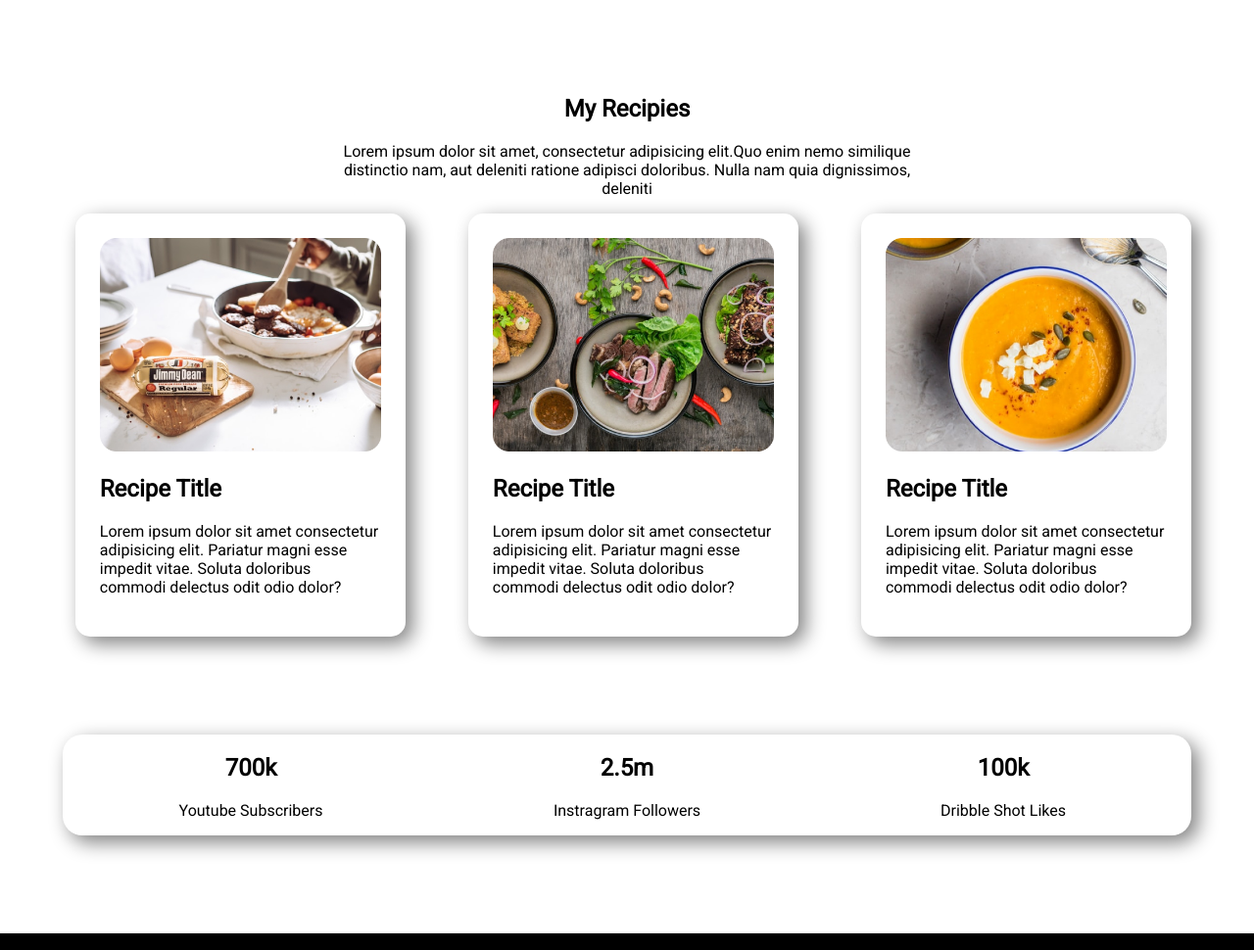
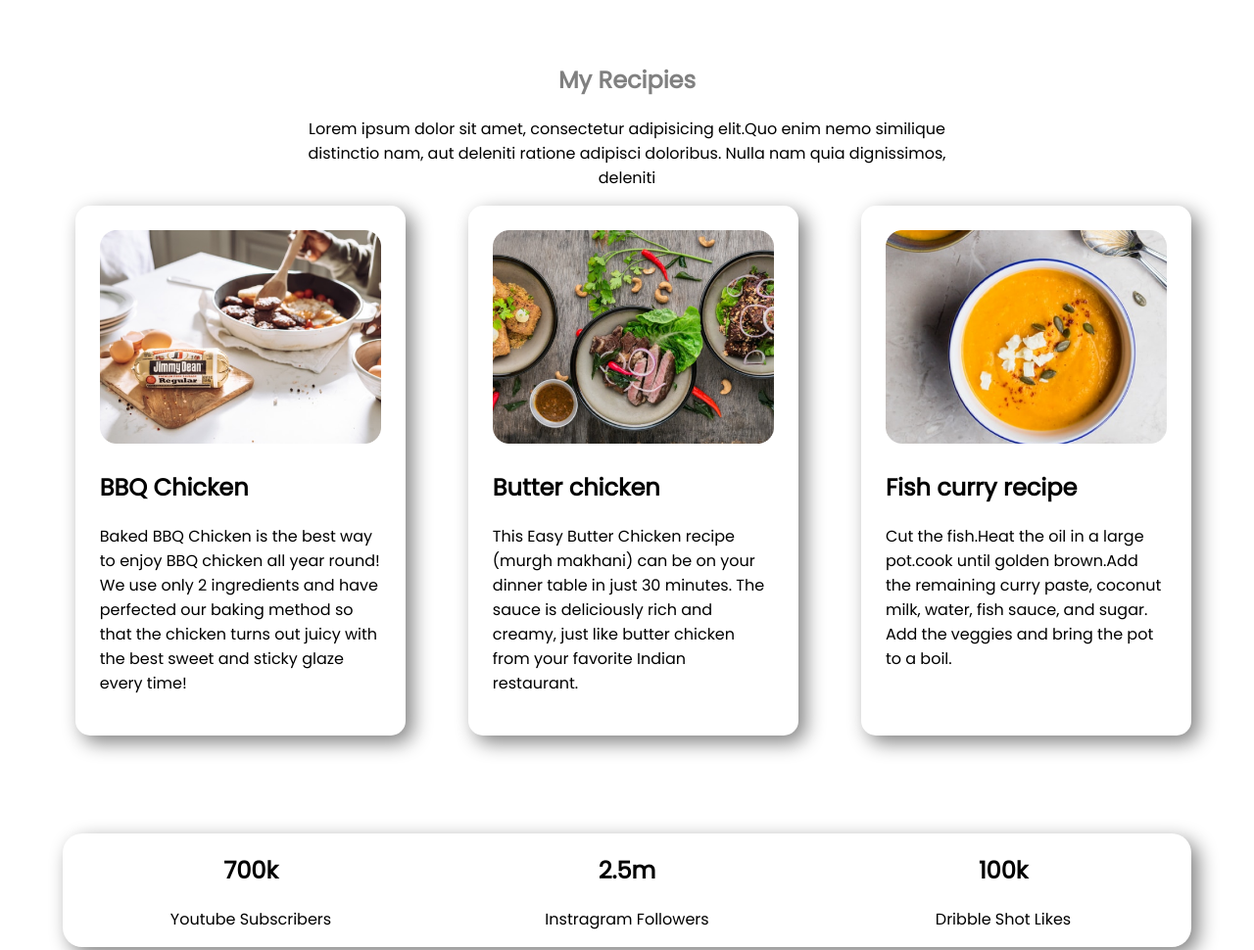
Before and after one commit to Aklima-akter/assignment-1, a plain HTML site: page index.html in a window 1280 px wide. Shown: the part 1209-2179 px from the top of the page at 98% size. Drawn offline with Linux system fonts and the light colour scheme.

Commit message:
final commit

```diff
--- a/index.html
+++ b/index.html
@@ -8,15 +8,15 @@
     <title>Food Network</title>
     <link rel="preconnect" href="https://fonts.googleapis.com">
     <link rel="preconnect" href="https://fonts.gstatic.com" crossorigin>
-    <link href="https://fonts.googleapis.com/css2?family=Roboto&display=swap" rel="stylesheet">
+    <link href="https://fonts.googleapis.com/css2?family=Poppins&display=swap" rel="stylesheet">
     <link rel="stylesheet" href="style.css">
 </head>
 
 <body>
     <section class="flexible-container">
         <div class="half-width">
-            <h1>Skip The Diet, <br> Just Eat Healthy <br>With Food Network </h1>
-            <p>Imagine you don't need a diet <br> beause you provide healthy and delicious food for you!</p>
+            <h1> <span class="food-color">Skip</span> The Diet, <br> Just Eat Healthy <br>With Food Network </h1>
+            <p>Imagine you don't need a diet beause you provide <br> healthy and delicious food for you!</p>
             <a class="link-button" href="#">Order Food</a>
         </div>
         <div>
@@ -28,7 +28,7 @@
             <img class="sec-img" src="images/Person Image.png" alt="">
         </div>
         <div class="half-width2">
-            <h2>About me</h2>
+            <h2 class="gray">About me</h2>
             <p>I am Aklima.I live in Dhaka.My family live in Brahmanbaria.I completed my SSC exam from Moinpur high
                 school and HSC Comilla govt. college.Now i am studing in lalmatia mohila college. My family member are
                 six person. I have three brothers. I am oider from their.</p>
@@ -37,7 +37,7 @@
     </section>
 
     <section>
-        <h1 class="third-section-para">My Recipies</h1>
+        <h1 class="third-section-para"><span class="gray">My Recipies</span></h1>
         <p class="third-section-para"> Lorem ipsum dolor sit amet, consectetur adipisicing elit.Quo enim nemo similique
             <br>
             distinctio nam, aut deleniti ratione adipisci doloribus. Nulla
@@ -46,21 +46,23 @@
         <div class="flexible-container">
             <div class="recipe-title1">
                 <img class="recipe-cover-pic" src="images/Project Cover.jpg" alt="food pic">
-                <h1>Recipe Title</h1>
-                <p>Lorem ipsum dolor sit amet consectetur adipisicing elit. Pariatur magni esse impedit vitae. Soluta
-                    doloribus commodi delectus odit odio dolor?</p>
+                <h1>BBQ Chicken</h1>
+                <p>Baked BBQ Chicken is the best way to enjoy BBQ chicken all year round! We use only 2 ingredients and
+                    have perfected our baking method so that the chicken turns out juicy with the best sweet and sticky
+                    glaze every time!</p>
             </div>
             <div class="recipe-title2">
                 <img class="recipe-cover-pic" src="images/Project Cover1.jpg" alt="food pic">
-                <h1>Recipe Title</h1>
-                <p>Lorem ipsum dolor sit amet consectetur adipisicing elit. Pariatur magni esse impedit vitae. Soluta
-                    doloribus commodi delectus odit odio dolor?</p>
+                <h1>Butter chicken</h1>
+                <p>This Easy Butter Chicken recipe (murgh makhani) can be on your dinner table in just 30 minutes. The
+                    sauce is deliciously rich and creamy, just like butter chicken from your favorite Indian restaurant.
+                </p>
             </div>
             <div class="recipe-title3">
                 <img class="recipe-cover-pic" src="images/Project Cover.png" alt="food pic">
-                <h1>Recipe Title</h1>
-                <p>Lorem ipsum dolor sit amet consectetur adipisicing elit. Pariatur magni esse impedit vitae. Soluta
-                    doloribus commodi delectus odit odio dolor?</p>
+                <h1>Fish curry recipe</h1>
+                <p>Cut the fish.Heat the oil in a large pot.cook until golden brown.Add the remaining curry paste,
+                    coconut milk, water, fish sauce, and sugar. Add the veggies and bring the pot to a boil.</p>
             </div>
         </div>
 
--- a/style.css
+++ b/style.css
@@ -1,5 +1,5 @@
 body{
-    font-family: 'Roboto', sans-serif;
+    font-family: 'Poppins', sans-serif;
     margin: 0;
 }
 .flexible-container{
@@ -11,6 +11,10 @@ body{
     padding: 10px 20px;
     background-image: radial-gradient(orange, tomato);
     border-radius: 25px;
+    color: white;
+}
+.gray{
+    color: grey;
 }
 .half-width2 p{
     padding-bottom: 50px;
@@ -19,11 +23,12 @@ body{
     padding-bottom: 30px;
 }
 .half-width h1{
-    font-size: 70px;
+    font-size: 50px;
+    font-weight: 800;
 }
 .half-width{
     margin-top:100px;
-    margin-left: 5%;
+    margin-left: 10%;
     width: 100%;
 }
 .first-image{
```
